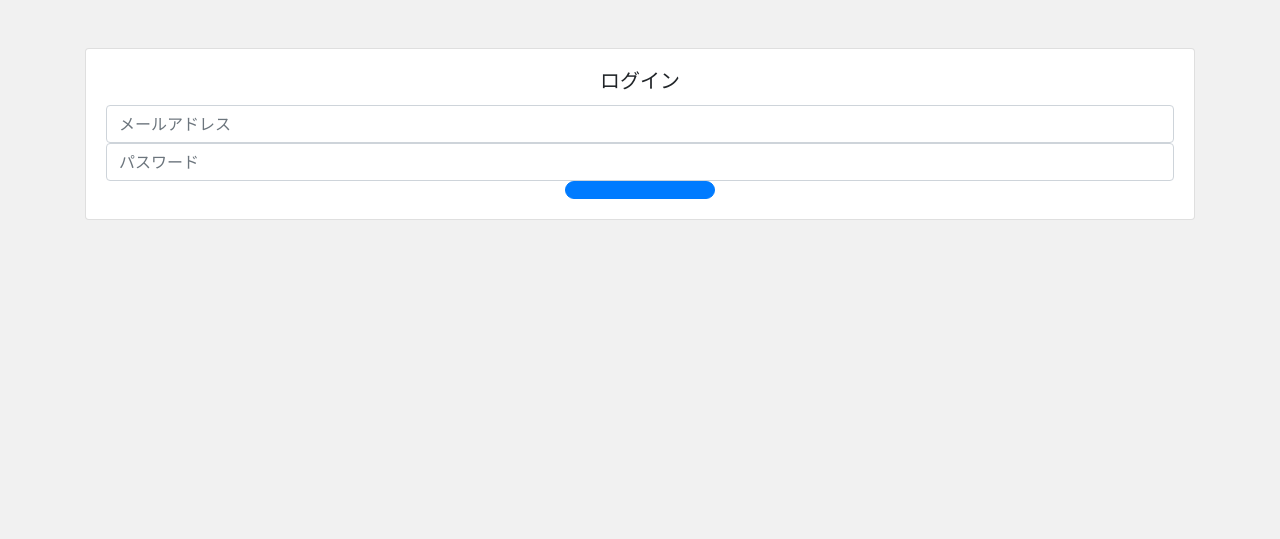
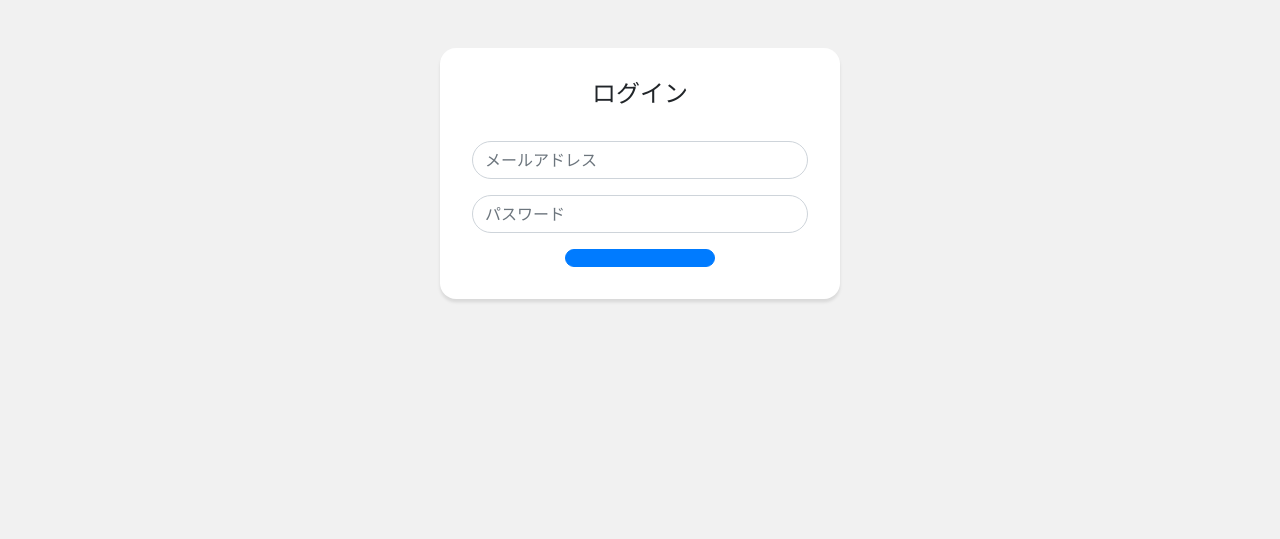
Before and after one commit to KaiTakahashi120329/python_allauth, a Django app: page /accounts/login in a window 1280 px wide. Shown: the part 56-595 px from the top of the page. Run offline with Django 3.2, Linux system fonts and the light colour scheme; some libraries are stand-ins or nearby versions.

Commit message:
スタイル修正

```diff
--- a/app/static/css/style.css
+++ b/app/static/css/style.css
@@ -50,3 +50,45 @@
 .profile_table .data {
     padding: 16px 24px;
 }
+
+.form_wrap {
+    display: grid;
+    gap: 16px;
+}
+
+.form_wrap2 {
+    grid-template-columns: repeat(2, 1fr);
+}
+
+.form-control:focus {
+    box-shadow: none;
+}
+
+.card-auth {
+    width: 400px;
+    border: 0;
+    border-radius: 1rem;
+    box-shadow: 0 0.2rem 0.2rem 0 rgba(0, 0, 0, 0.1);
+}
+
+.card-title {
+    margin-bottom: 2rem;
+    font-size: 1.5rem;
+}
+
+.card-body {
+    padding: 2rem;
+}
+
+.form-auth {
+    width: 100%;
+}
+
+.form-label-group {
+    margin-bottom: 1rem;
+}
+
+
+.form-label-group input {
+    border-radius: 2rem;
+}
```
